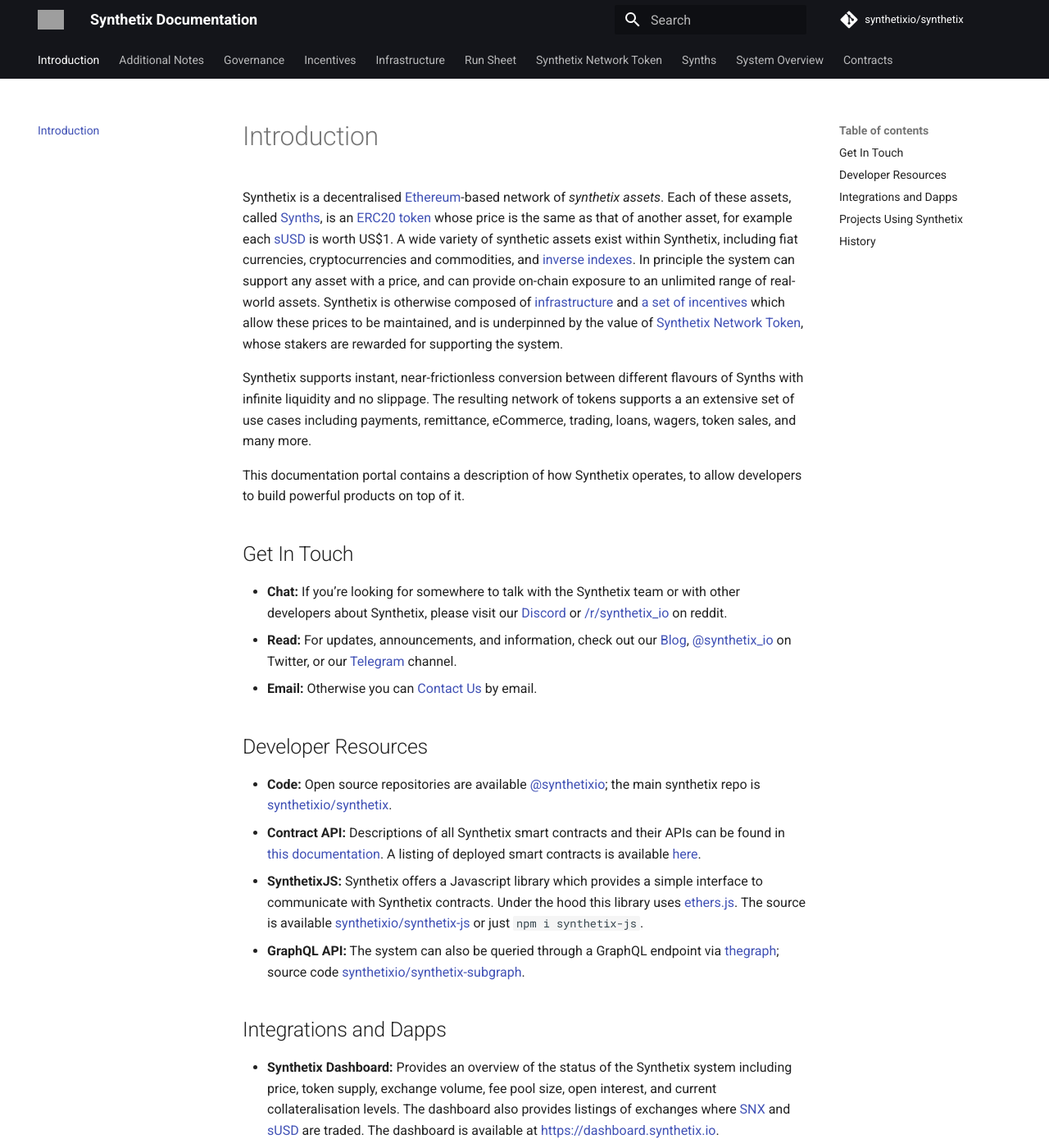
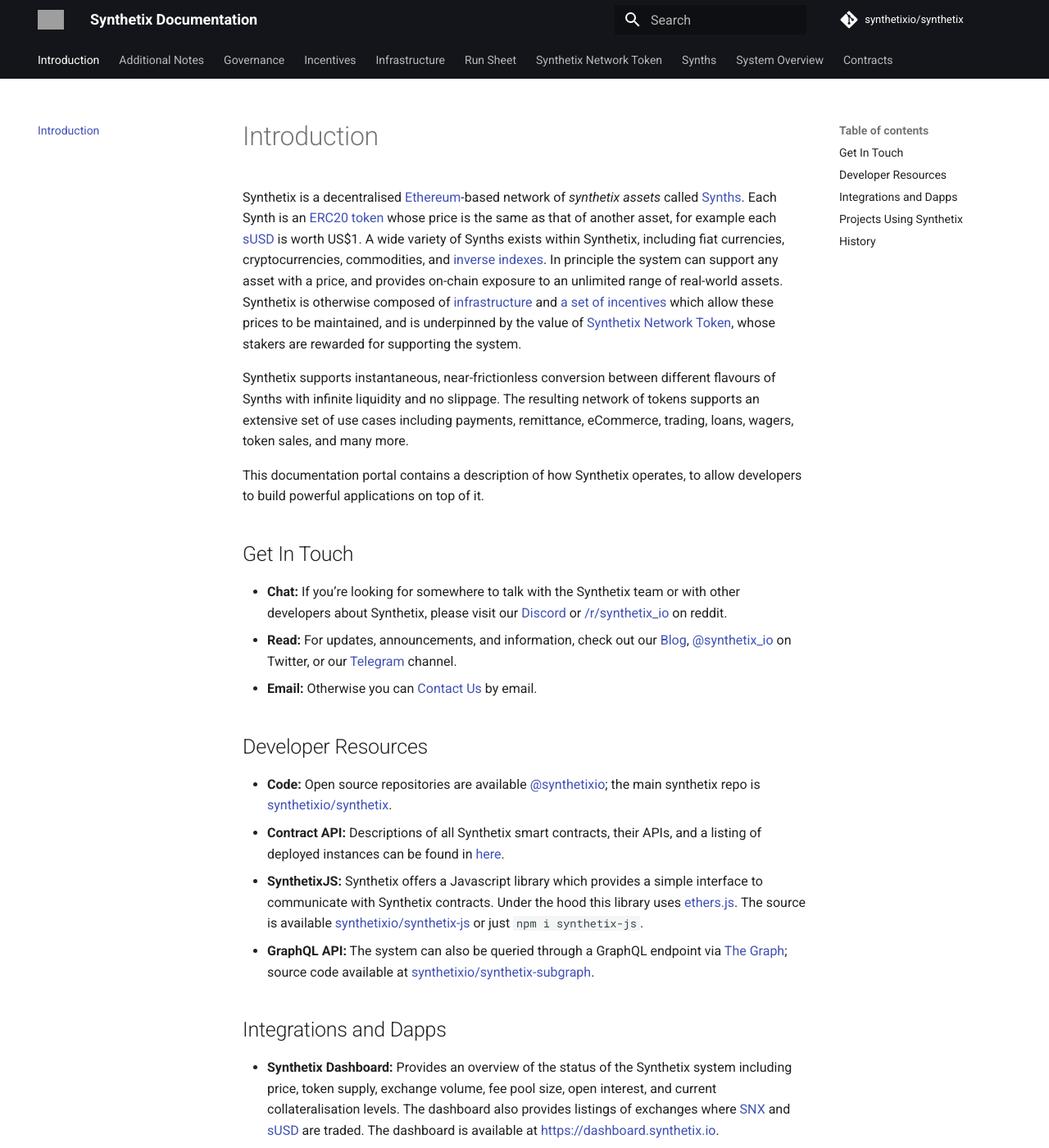
Before and after one commit to Synthetixio/synthetix, an MkDocs documentation site: the page built from docs/index.md, in a window 1280 px wide and 1400 px high. Shown: the whole window at 82% size. Built offline with MkDocs 1.6.1 and Material for MkDocs 9.7.7, drawn with Linux system fonts in a browser that asks for light colours; comment, search, counter and statistics services are not loaded; some of the changed text lies outside the part shown; grey boxes are pictures that could not be loaded.

Commit message:
Intro section refinements.

```diff
--- a/docs/index.md
+++ b/docs/index.md
@@ -1,11 +1,12 @@
 # Introduction
 
-Synthetix is a decentralised [Ethereum](https://www.ethereum.org/)-based network of *synthetix assets*. Each of these assets, called [Synths](synths.md), is an [ERC20 token](https://theethereum.wiki/w/index.php/ERC20_Token_Standard) whose price is the same as that of another asset, for example each [sUSD](https://etherscan.io/token/0x57ab1e02fee23774580c119740129eac7081e9d3) is worth US$1. A wide variety of synthetic assets exist within Synthetix, including fiat currencies, cryptocurrencies and commodities, and [inverse indexes](synths.md#inverse-syths). In principle the system can support any asset with a price, and can provide on-chain exposure to an unlimited range of real-world assets.
+Synthetix is a decentralised [Ethereum](https://www.ethereum.org/)-based network of *synthetix assets* called [Synths](synths.md). Each Synth is an [ERC20 token](https://theethereum.wiki/w/index.php/ERC20_Token_Standard) whose price is the same as that of another asset, for example each [sUSD](https://etherscan.io/token/0x57ab1e02fee23774580c119740129eac7081e9d3) is worth US$1. A wide variety of Synths exists within Synthetix, including fiat currencies, cryptocurrencies, commodities, and [inverse indexes](synths.md#inverse-syths).
+In principle the system can support any asset with a price, and provides on-chain exposure to an unlimited range of real-world assets.
 Synthetix is otherwise composed of [infrastructure](infrastructure.md) and [a set of incentives](incentives.md) which allow these prices to be maintained, and is underpinned by the value of [Synthetix Network Token](synthetix-network-token.md), whose stakers are rewarded for supporting the system.
 
-Synthetix supports instant, near-frictionless conversion between different flavours of Synths with infinite liquidity and no slippage. The resulting network of tokens supports a an extensive set of use cases including payments, remittance, eCommerce, trading, loans, wagers, token sales, and many more.
+Synthetix supports instantaneous, near-frictionless conversion between different flavours of Synths with infinite liquidity and no slippage. The resulting network of tokens supports an extensive set of use cases including payments, remittance, eCommerce, trading, loans, wagers, token sales, and many more.
 
-This documentation portal contains a description of how Synthetix operates, to allow developers to build powerful products on top of it.
+This documentation portal contains a description of how Synthetix operates, to allow developers to build powerful applications on top of it.
 
 ## Get In Touch
 
@@ -16,16 +17,16 @@
 ## Developer Resources
 
 * **Code:** Open source repositories are available @synthetixio; the main synthetix repo is @synthetixio/synthetix.
-* **Contract API:** Descriptions of all Synthetix smart contracts and their APIs can be found in [this documentation](contracts). A listing of deployed smart contracts is available [here](contracts/#deployed-contracts).
+* **Contract API:** Descriptions of all Synthetix smart contracts, their APIs, and a listing of deployed instances can be found in [here](contracts).
 * **SynthetixJS:** Synthetix offers a Javascript library which provides a simple interface to communicate with Synthetix contracts. Under the hood this library uses [ethers.js](https://github.com/ethers-io/ethers.js). The source is available @synthetixio/synthetix-js or just `npm i synthetix-js`.
-* **GraphQL API:** The system can also be queried through a GraphQL endpoint via [thegraph](https://thegraph.com/explorer/subgraph/synthetixio-team/synthetix); source code @synthetixio/synthetix-subgraph.
+* **GraphQL API:** The system can also be queried through a GraphQL endpoint via [The Graph](https://thegraph.com/explorer/subgraph/synthetixio-team/synthetix); source code available at @synthetixio/synthetix-subgraph.
 
 ## Integrations and Dapps
 
 * **Synthetix Dashboard:** Provides an overview of the status of the Synthetix system including price, token supply, exchange volume, fee pool size, open interest, and current collateralisation levels. The dashboard also provides listings of exchanges where [SNX](https://dashboard.synthetix.io/buy-snx) and [sUSD](https://dashboard.synthetix.io/buy-susd) are traded. The dashboard is available at [https://dashboard.synthetix.io](https://dashboard.synthetix.io).
-* **Synthetix.exchange:** The [Synthetix Exchange](https://synthetix.exchange) allows users to trade synths, and to buy sUSD with ether. The synthetix exchange has also played host to [trading competitions](https://blog.synthetix.io/synthetix-exchange-trading-competition-v3/) offering SNX prizes to the most successful participants.
+* **Synthetix.exchange:** The [Synthetix Exchange](https://synthetix.exchange) allows users to trade synths, and to buy sUSD with ether. The synthetix exchange has also played host to [trading competitions](https://blog.synthetix.io/synthetix-exchange-trading-competition-v3/) offering SNX prizes to the most successful participants. The source code for the Synthetix Exchange can be found at @synthetixio/synthetix-exchange.
 * **Mintr:** [Mintr](https://mintr.synthetix.io/) is a dApp for SNX holders to participate in the Synthetix Network. Using Mintr, users can mint and burn Synths, monitor their collateralisation levels, buy and sell sUSD through the [Depot](contracts/Depot.md), claim their staking rewards, and vest any SNX they have accrued from the token sale or by staking.
-* **UniSwap:** Synthetix uses [UniSwap](https://uniswap.exchange/swap/0x42456D7084eacF4083f1140d3229471bbA2949A8) to provide liquidity to the Synthetix ecosystem, and acts as an on-ramp/off-ramp for the Synth market. Users who provide ETH/sETH are provided with [staking rewards] as [part of the Synthetix protocol](https://sips.synthetix.io/sips/sip-8). This is discussed further in [this blog post](https://blog.synthetix.io/uniswap-seth-pool-incentives/).
+* **UniSwap:** Synthetix integrates with [UniSwap](https://uniswap.io/) to provide liquidity to the Synthetix ecosystem, and acts as an on-ramp/off-ramp for the Synth market. Users who provide liquidity to the [ETH/sETH pool](https://uniswap.exchange/swap/0x42456D7084eacF4083f1140d3229471bbA2949A8) are provided with staking rewards as [part of the Synthetix protocol](https://sips.synthetix.io/sips/sip-8). This is discussed further [here](https://blog.synthetix.io/uniswap-seth-pool-incentives/) and [here](https://blog.synthetix.io/snx-arbitrage-pool/).
 
 !!! bug
     The Depot description text on Mintr still links to swappr.io, but should link to synthetix.exchange
```
